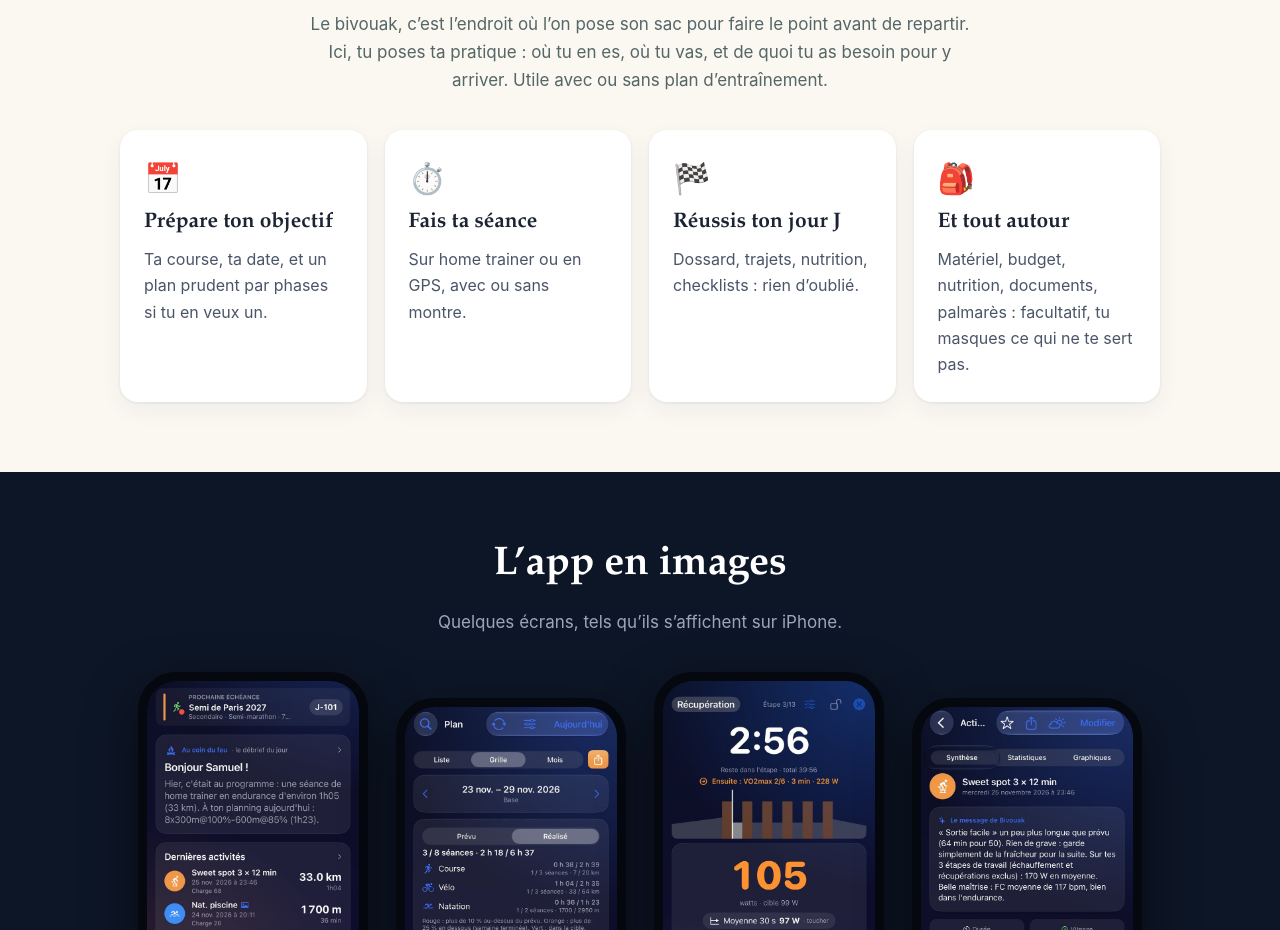
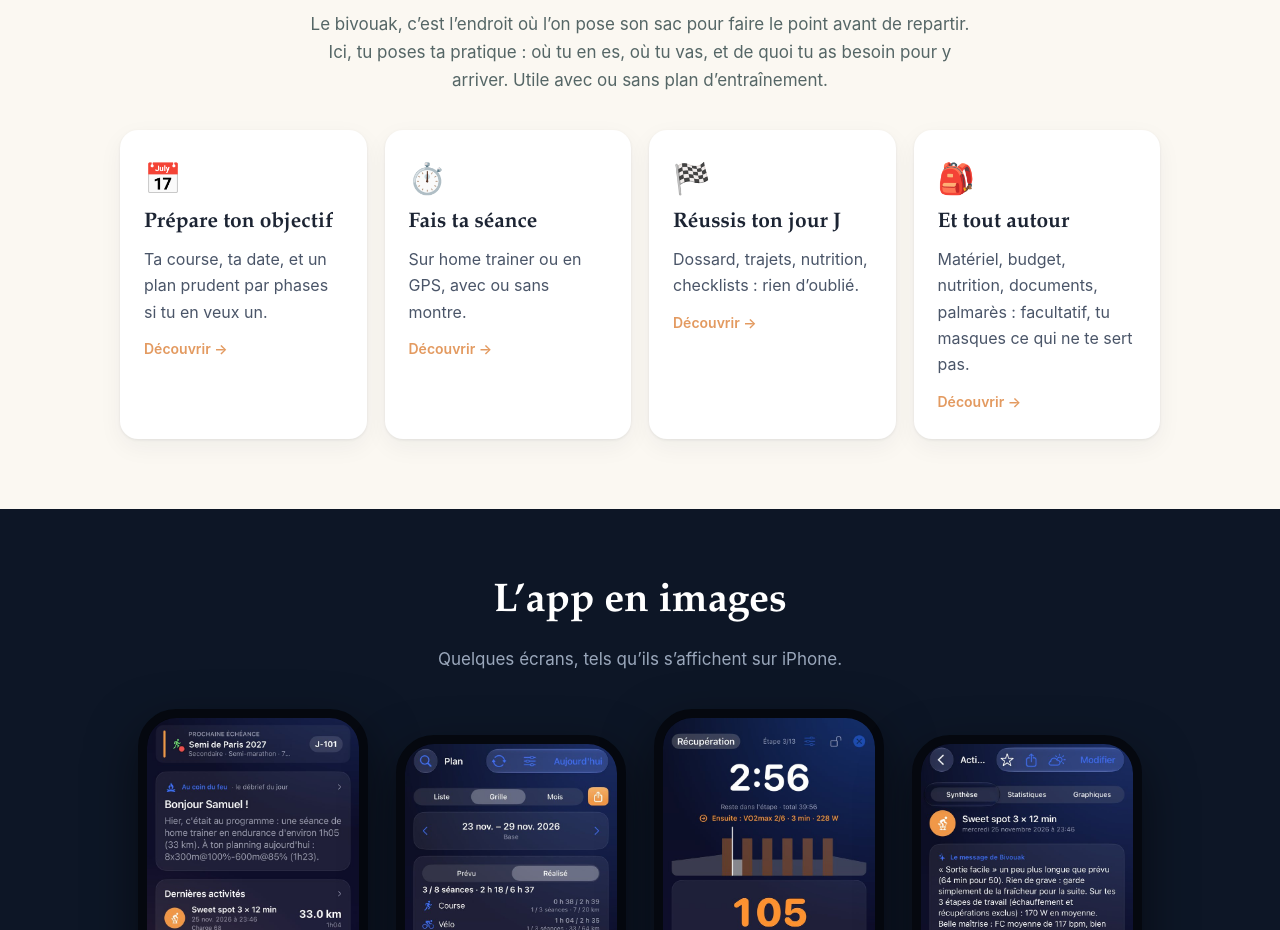
Before and after one commit to Samous92/bivouak-endurance, a plain HTML site: page index.html in a window 1280 px wide. Shown: the part 1300-2230 px from the top of the page. Drawn offline with Linux system fonts and the light colour scheme.

Commit message:
Add files via upload

```diff
--- a/index.html
+++ b/index.html
@@ -21,7 +21,7 @@
 </div></section>
 <section class="wrap band"><h2>L’esprit du bivouak</h2>
 <p class="sub">Le bivouak, c’est l’endroit où l’on pose son sac pour faire le point avant de repartir. Ici, tu poses ta pratique : où tu en es, où tu vas, et de quoi tu as besoin pour y arriver. Utile avec ou sans plan d’entraînement.</p>
-<div class="grid4"><article class="card"><div class="ico">📅</div><h3>Prépare ton objectif</h3><p>Ta course, ta date, et un plan prudent par phases si tu en veux un.</p></article><article class="card"><div class="ico">⏱️</div><h3>Fais ta séance</h3><p>Sur home trainer ou en GPS, avec ou sans montre.</p></article><article class="card"><div class="ico">🏁</div><h3>Réussis ton jour J</h3><p>Dossard, trajets, nutrition, checklists : rien d’oublié.</p></article><article class="card"><div class="ico">🎒</div><h3>Et tout autour</h3><p>Matériel, budget, nutrition, documents, palmarès : facultatif, tu masques ce qui ne te sert pas.</p></article></div></section>
+<div class="grid4"><a class="card plink" href="fonctionnalites.html#plan"><div class="ico">📅</div><h3>Prépare ton objectif</h3><p>Ta course, ta date, et un plan prudent par phases si tu en veux un.</p><span class="more">Découvrir →</span></a><a class="card plink" href="fonctionnalites.html#seances"><div class="ico">⏱️</div><h3>Fais ta séance</h3><p>Sur home trainer ou en GPS, avec ou sans montre.</p><span class="more">Découvrir →</span></a><a class="card plink" href="fonctionnalites.html#jour-j"><div class="ico">🏁</div><h3>Réussis ton jour J</h3><p>Dossard, trajets, nutrition, checklists : rien d’oublié.</p><span class="more">Découvrir →</span></a><a class="card plink" href="fonctionnalites.html#materiel"><div class="ico">🎒</div><h3>Et tout autour</h3><p>Matériel, budget, nutrition, documents, palmarès : facultatif, tu masques ce qui ne te sert pas.</p><span class="more">Découvrir →</span></a></div></section>
 <section class="shots"><div class="wrap"><h2>L’app en images</h2><p class="sub">Quelques écrans, tels qu’ils s’affichent sur iPhone.</p>
 <div class="phones">
 <figure><div class="phone real"><img src="img/shot-tableau.jpg" alt="Tableau de bord : objectif, semaine et séance du jour" loading="lazy"></div><figcaption>Ton tableau de bord</figcaption></figure>
--- a/style.css
+++ b/style.css
@@ -24,7 +24,7 @@ a{color:var(--accent)}img{max-width:100%;display:block}
 .center{text-align:center}
 .grid4,.grid3{display:grid;gap:18px}.grid4{grid-template-columns:repeat(auto-fit,minmax(220px,1fr))}.grid3{grid-template-columns:repeat(auto-fit,minmax(280px,1fr))}
 .card{background:#fff;border-radius:18px;padding:24px;box-shadow:0 1px 3px rgba(20,30,50,.08),0 8px 24px rgba(20,30,50,.05)}
-.card h3{font-size:21px}.card p{margin:0;color:#4a5568;font-size:16px}.ico{font-size:30px;margin-bottom:8px}
+a.plink{display:block;color:inherit;text-decoration:none}a.plink .more{display:inline-block;margin-top:12px;font-size:14px;font-weight:600;color:var(--accent2)}a.plink:hover .more{text-decoration:underline}.card h3{font-size:21px}.card p{margin:0;color:#4a5568;font-size:16px}.ico{font-size:30px;margin-bottom:8px}
 .shots{background:var(--navy);color:#fff;padding:70px 0}.shots h2{text-align:center;font-size:clamp(28px,4vw,40px)}.shots .sub{color:var(--muted)}
 .phones{display:flex;justify-content:center;gap:28px;flex-wrap:wrap;align-items:flex-start}
 .phones figure{margin:0;text-align:center;width:min(250px,70vw)}.phones .mid{margin-top:26px}
```
